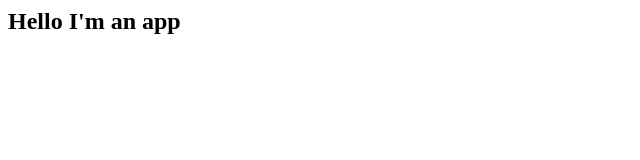
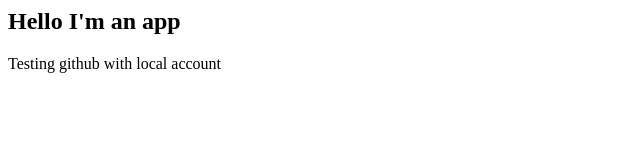
Before and after one commit to forcez/first_app, a plain HTML site: page index.html in a window 1280 px wide. Shown: the whole page, without its empty margins (0-640 px from the left). Drawn offline with Linux system fonts and the light colour scheme.

Commit message:
update_2

```diff
--- a/index.html
+++ b/index.html
@@ -1,3 +1,4 @@
 <html>
   <h2>Hello I'm an app</h2>
+  <p>Testing github with local account</p>
 </html>
```
